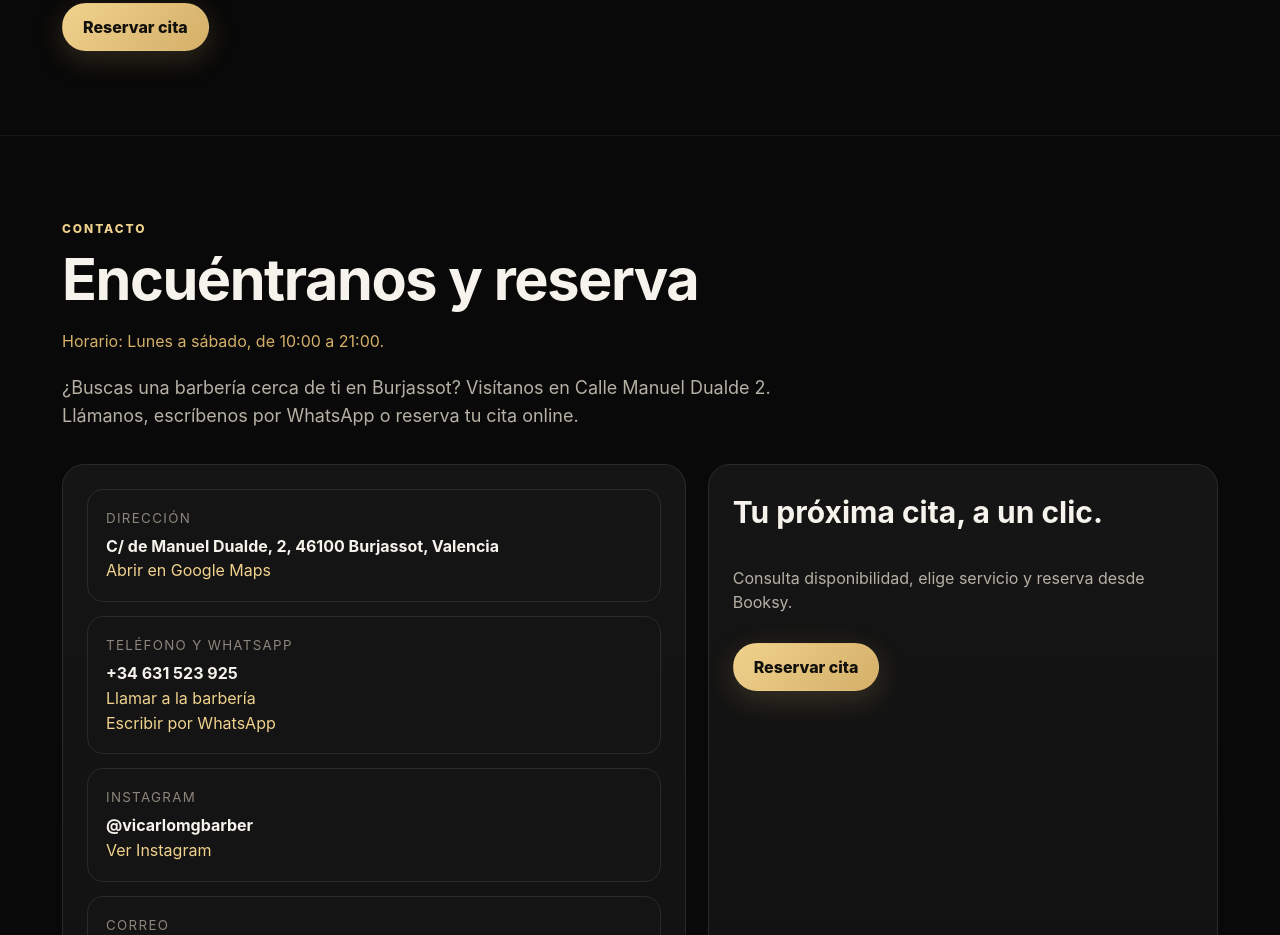
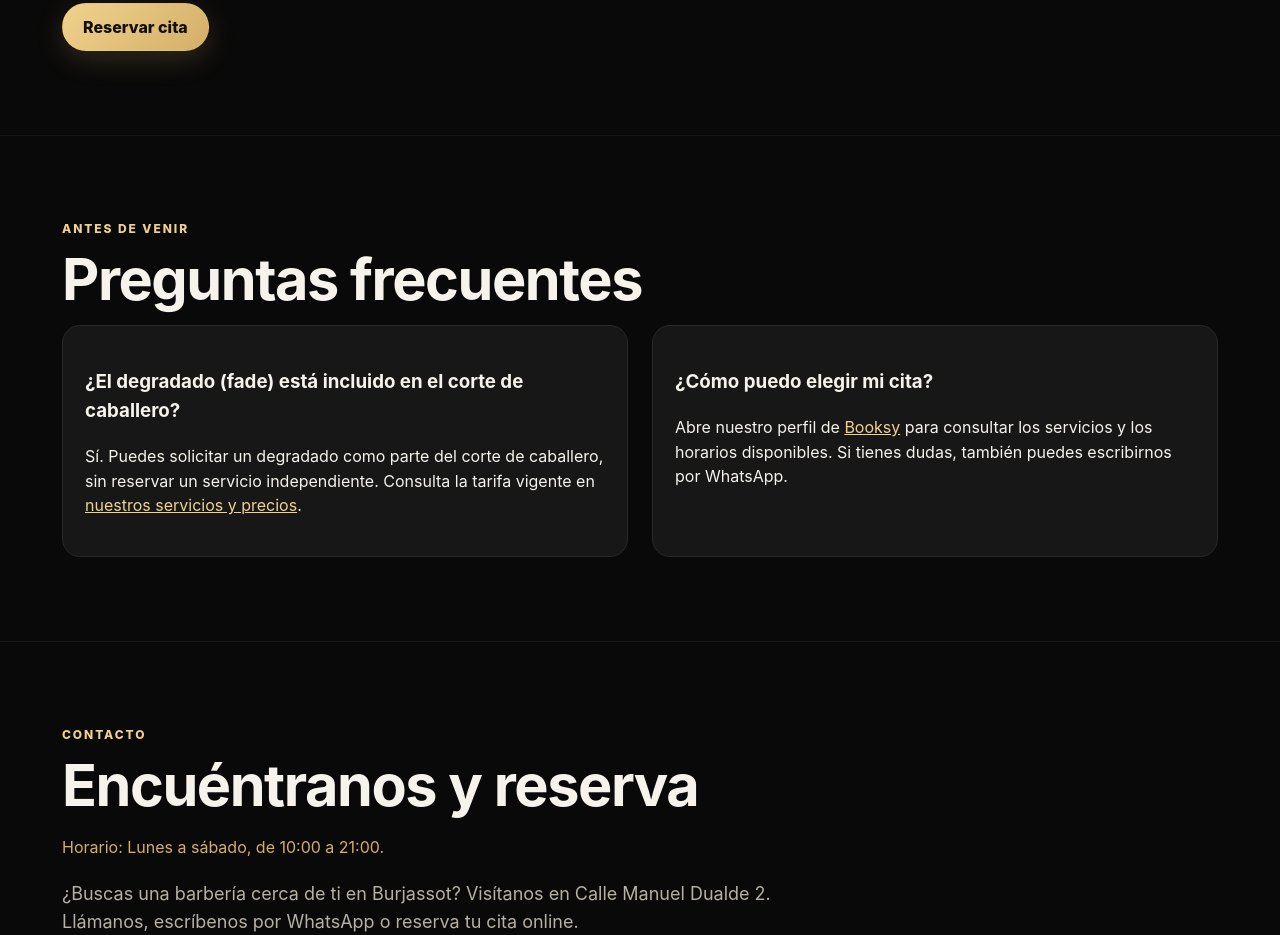
Before and after one commit to vicarlomgbarber/Vicarlomgbarber, a plain HTML site: page index.html in a window 1280 px wide. Shown: the part 6972-7907 px from the top of the page. Drawn offline with Linux system fonts and the light colour scheme.

Commit message:
Clarify fade booking and add voluntary website source in WhatsApp message

```diff
--- a/index.html
+++ b/index.html
@@ -152,7 +152,7 @@ footer{padding:34px 0;color:#8d867c;font-size:14px;border-top:1px solid #242424}
 <div class="actions">
 <a class="btn gold" href="https://booksy.com/es-es/191503_vicarlo-mg-barber_barberia_57393_burjassot" target="_blank" rel="noopener">Reservar en Booksy</a>
 <a class="btn dark" href="#galeria">Conocer la barbería</a>
-<a class="btn dark" href="https://wa.me/34631523925" target="_blank" rel="noopener noreferrer">WhatsApp</a>
+<a class="btn dark" href="https://wa.me/34631523925?text=Hola%2C%20os%20escribo%20desde%20la%20web%20de%20VICARLO%20MG%20BARBER.%20Me%20gustar%C3%ADa%20consultar%20una%20cita." target="_blank" rel="noopener noreferrer">WhatsApp</a>
 </div>
 </div>
 </div>
@@ -246,6 +246,16 @@ footer{padding:34px 0;color:#8d867c;font-size:14px;border-top:1px solid #242424}
 <p class="sub">Consulta las opiniones y valoraciones publicadas en nuestro perfil de Booksy antes de reservar.</p>
 <a class="btn gold" href="https://booksy.com/es-es/191503_vicarlo-mg-barber_barberia_57393_burjassot" target="_blank" rel="noopener noreferrer">Consultar opiniones en Booksy</a>
 </div></section>
+<section id="preguntas">
+<div class="wrap">
+<div class="kicker">Antes de venir</div>
+<h2>Preguntas frecuentes</h2>
+<div class="grid2">
+<div class="feature"><h3>¿El degradado (fade) está incluido en el corte de caballero?</h3><p>Sí. Puedes solicitar un degradado como parte del corte de caballero, sin reservar un servicio independiente. Consulta la tarifa vigente en <a href="#servicios" style="color:var(--gold2);text-decoration:underline">nuestros servicios y precios</a>.</p></div>
+<div class="feature"><h3>¿Cómo puedo elegir mi cita?</h3><p>Abre nuestro perfil de <a href="https://booksy.com/es-es/191503_vicarlo-mg-barber_barberia_57393_burjassot" target="_blank" rel="noopener noreferrer" style="color:var(--gold2);text-decoration:underline">Booksy</a> para consultar los servicios y los horarios disponibles. Si tienes dudas, también puedes escribirnos por WhatsApp.</p></div>
+</div>
+</div>
+</section>
 <section id="contacto">
 <div class="wrap">
 <div class="kicker">Contacto</div>
@@ -256,7 +266,7 @@ footer{padding:34px 0;color:#8d867c;font-size:14px;border-top:1px solid #242424}
 <div class="card">
 <div class="contact-list">
 <div class="item"><small>Dirección</small><strong>C/ de Manuel Dualde, 2, 46100 Burjassot, Valencia</strong><br><a style="color:var(--gold2)" href="https://www.google.com/maps/search/?api=1&query=C%2F+de+Manuel+Dualde%2C+2%2C+46100+Burjassot%2C+Valencia" target="_blank" rel="noopener">Abrir en Google Maps</a></div>
-<div class="item"><small>Teléfono y WhatsApp</small><strong>+34 631 523 925</strong><br><a style="color:var(--gold2)" href="tel:+34631523925">Llamar a la barbería</a><br><a style="color:var(--gold2)" href="https://wa.me/34631523925" target="_blank" rel="noopener noreferrer">Escribir por WhatsApp</a></div>
+<div class="item"><small>Teléfono y WhatsApp</small><strong>+34 631 523 925</strong><br><a style="color:var(--gold2)" href="tel:+34631523925">Llamar a la barbería</a><br><a style="color:var(--gold2)" href="https://wa.me/34631523925?text=Hola%2C%20os%20escribo%20desde%20la%20web%20de%20VICARLO%20MG%20BARBER.%20Me%20gustar%C3%ADa%20consultar%20una%20cita." target="_blank" rel="noopener noreferrer">Escribir por WhatsApp</a></div>
 <div class="item"><small>Instagram</small><strong>@vicarlomgbarber</strong><br><a style="color:var(--gold2)" href="https://www.instagram.com/vicarlomgbarber/" target="_blank" rel="noopener">Ver Instagram</a></div>
 <div class="item"><small>Correo</small><strong>vicarlomgbarber@gmail.com</strong><br><a style="color:var(--gold2)" href="mailto:vicarlomgbarber@gmail.com">Enviar correo</a></div>
 </div>
@@ -397,7 +407,7 @@ footer{padding:34px 0;color:#8d867c;font-size:14px;border-top:1px solid #242424}
         return va-vb || a.index-b.index;
       });
       for(const s of ordered)main.appendChild(s.node);
-      const opiniones=document.getElementById('opiniones');const contacto=document.getElementById('contacto');if(opiniones&&contacto)contacto.before(opiniones);
+      const opiniones=document.getElementById('opiniones');const contacto=document.getElementById('contacto');if(opiniones&&contacto)contacto.before(opiniones);const preguntas=document.getElementById('preguntas');if(preguntas&&contacto){contacto.before(preguntas);const servicios=document.getElementById('servicios');preguntas.hidden=!!(servicios&&servicios.hidden);}
     }
   }
 })();
```
